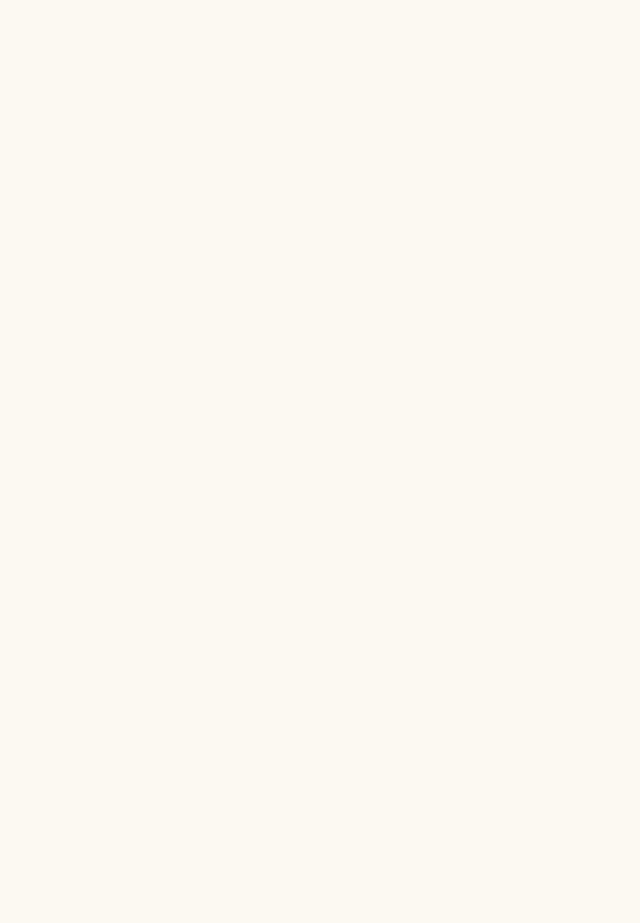
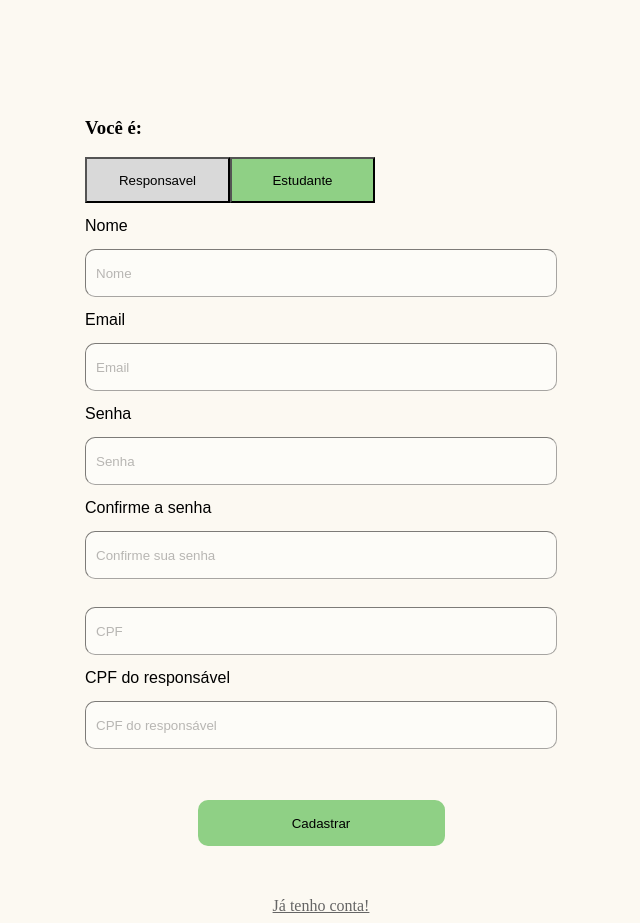
Before and after one commit to Henrique0330/Biblioteca, a Vue app: page /cadastro in a window 1280 px wide. Before the commit this address had no page. Shown: the part 131-1054 px from the top of the page, without its empty margins (319-959 px from the left). Before the commit the page ends 800 px from the top, so only its background shows below. Built offline with nearby package versions, Linux system fonts and the light colour scheme.

Commit message:
FEAT-8: style

```diff
--- a/src/router/index.js
+++ b/src/router/index.js
@@ -21,6 +21,11 @@ const router = createRouter({
       path: '/login',
       name: 'login',
       component: () => import('../views/LoginView.vue')
+    },
+    {
+      path: '/cadastro',
+      name: 'cadastro',
+      component: () => import ('../views/CadastroView.vue')
     }
   ]
 })
--- /dev/null
+++ b/src/views/CadastroView.vue
@@ -0,0 +1,89 @@
+<script setup>
+</script>
+<template>
+    <div class="container">
+        <form action="" class="cadastro">
+            <h1>CADASTRO</h1>
+            <h3>Você é:</h3>
+            <div class="EstudanteResponsavel">
+            <button class="responsavel">Responsavel</button>
+            <button class="estudante">Estudante</button>
+        </div>
+            <label for="Nome">Nome</label>
+            <input type="text" placeholder="Nome">
+            <label for="Email">Email</label>
+            <input type="email" name="" id="" placeholder="Email">
+            <label for="Senha">Senha</label>
+            <input type="password" name="" id="" placeholder="Senha">
+            <label for="Confirme senha">Confirme a senha</label>
+            <input type="password" name="" id="" placeholder="Confirme sua senha">
+            <label for="CPF"></label>
+            <input type="text" name="" id="" placeholder="CPF">
+            <label for="CPF do responsável">CPF do responsável</label>
+            <input type="text" name="" id="" placeholder="CPF do responsável">
+            <button class="BotaoCadastro">Cadastrar</button>
+            <a href="">Já tenho conta!</a>
+        </form>
+    </div>
+</template>
+<style scoped>
+.container{
+    width: 100%;
+    height: 100%;
+    display: flex;
+    justify-content: center;
+    align-items: center;
+}
+h1{
+    text-align: center;
+    margin: 92px;
+    color: #656565;
+    font-family: "League Spartan", sans-serif;
+
+}
+form.cadastro{
+    display: flex;
+    flex-direction: column;
+}
+input {
+    width: 450px;
+    height: 46px;
+    border-radius: 10px;
+    border-color: black;
+    opacity: 0.5;
+    border-width: 1px;
+    padding: 0 10px;
+}
+.BotaoCadastro{
+    border-radius: 10px;
+    background-color: #8FD085;
+    width: 247px;
+    height: 46px;
+    border: none;
+    margin: 51px auto;
+    font-family: "League Spartan", sans-serif;
+}
+.BotaoCadastro:hover{
+    background-color: #2b6a22;
+}
+label{
+    margin: 14px 0;
+    font-family: "League Spartan", sans-serif;
+}
+a{
+    text-align: center;
+    color: #656565;
+}
+.responsavel{
+    background-color: #D9D9D9;
+    width: 145px;
+    height: 46px;
+}
+.estudante{
+    background-color: #8FD085;
+    width: 145px;
+    height: 46px;
+}
+
+
+</style>
--- a/src/views/LoginView.vue
+++ b/src/views/LoginView.vue
@@ -6,9 +6,9 @@
     <form id="login" action="">
         <h1>LOGIN</h1>
         <label for="email">Email:</label>
-        <input type="email" placeholder="Email">
+        <input type="email" placeholder="Email" required>
         <label for="senha">Senha:</label>
-        <input type="password" placeholder="Senha">
+        <input type="password" placeholder="Senha" required>
         <button id="botaoEntrar" type="submit"><span class="entrar">Entrar</span></button>
         <a href="">Não tem conta?</a>
     </form>
```
